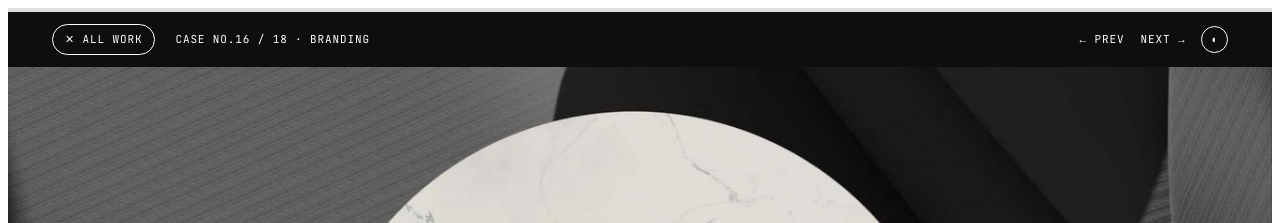
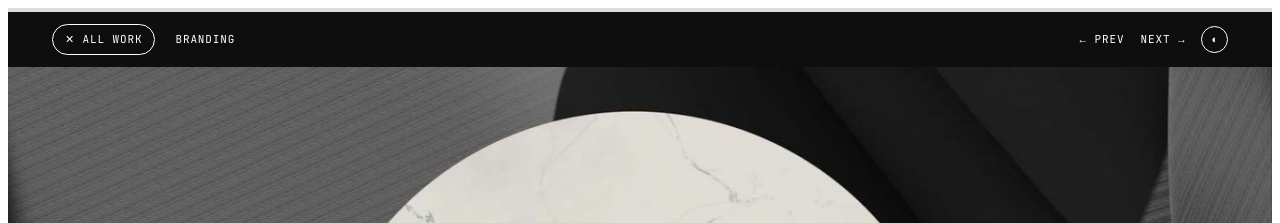
Before and after one commit to Msayed25/mohamed-ewis, a Jekyll site: the page built from _projects/orca-studios.md, in a window 1280 px wide. Shown: the top 223 px of the page. Built offline with Jekyll 4.4.1, drawn with Linux system fonts in a browser that asks for light colours; some web fonts are replaced.

Commit message:
Project pages: Prev/Next skip projects hidden from the Index; case number counts only the 12 shown (hidden pages show just their discipline)

```diff
--- a/_layouts/project.html
+++ b/_layouts/project.html
@@ -18,7 +18,10 @@
 <link rel="stylesheet" href="{{ '/assets/site.css' | relative_url }}?v={{ site.time | date: '%Y%m%d%H%M' }}">
 <script>try{var t=localStorage.getItem('ewis-theme');if(t)document.documentElement.dataset.theme=t}catch(e){}</script>
 </head>
-{% assign projects = site.projects | sort: "order" %}
+{% assign allp = site.projects | sort: "order" %}
+{% comment %} Prev/Next and the case number only count projects shown in the Index; a hidden project keeps its place so its own arrows still work {% endcomment %}
+{% assign projects = "" | split: "" %}{% assign shown = 0 %}
+{% for x in allp %}{% if x.hide_in_index != true %}{% assign shown = shown | plus: 1 %}{% endif %}{% if x.hide_in_index != true or x.url == page.url %}{% assign projects = projects | push: x %}{% endif %}{% endfor %}
 {% for x in projects %}{% if x.url == page.url %}{% assign idx = forloop.index0 %}{% endif %}{% endfor %}
 {% assign nidx = idx | plus: 1 %}{% if nidx >= projects.size %}{% assign nidx = 0 %}{% endif %}
 {% assign pidx = idx | minus: 1 %}{% if pidx < 0 %}{% assign pidx = projects.size | minus: 1 %}{% endif %}
@@ -31,7 +34,7 @@
   <div class="progress" aria-hidden="true"><i></i></div>
   <header class="casebar g mono">
     <a class="cb-close" href="{{ '/#work' | relative_url }}" data-close>✕ <span>All work</span></a>
-    <span class="cb-id">Case No.{% if num < 10 %}0{% endif %}{{ num }} / {{ projects.size }} · {{ catlabel }}</span>
+    <span class="cb-id">{% if page.hide_in_index != true %}Case No.{% if num < 10 %}0{% endif %}{{ num }} / {{ shown }} · {% endif %}{{ catlabel }}</span>
     <nav class="cb-nav"><a href="{{ prev.url | relative_url }}" data-proj aria-label="Previous project: {{ prev.title }}">← Prev</a><a href="{{ next.url | relative_url }}" data-proj aria-label="Next project: {{ next.title }}">Next →</a><button class="tog" type="button" data-tog aria-label="Switch between light and dark">◐</button></nav>
   </header>
 
```
